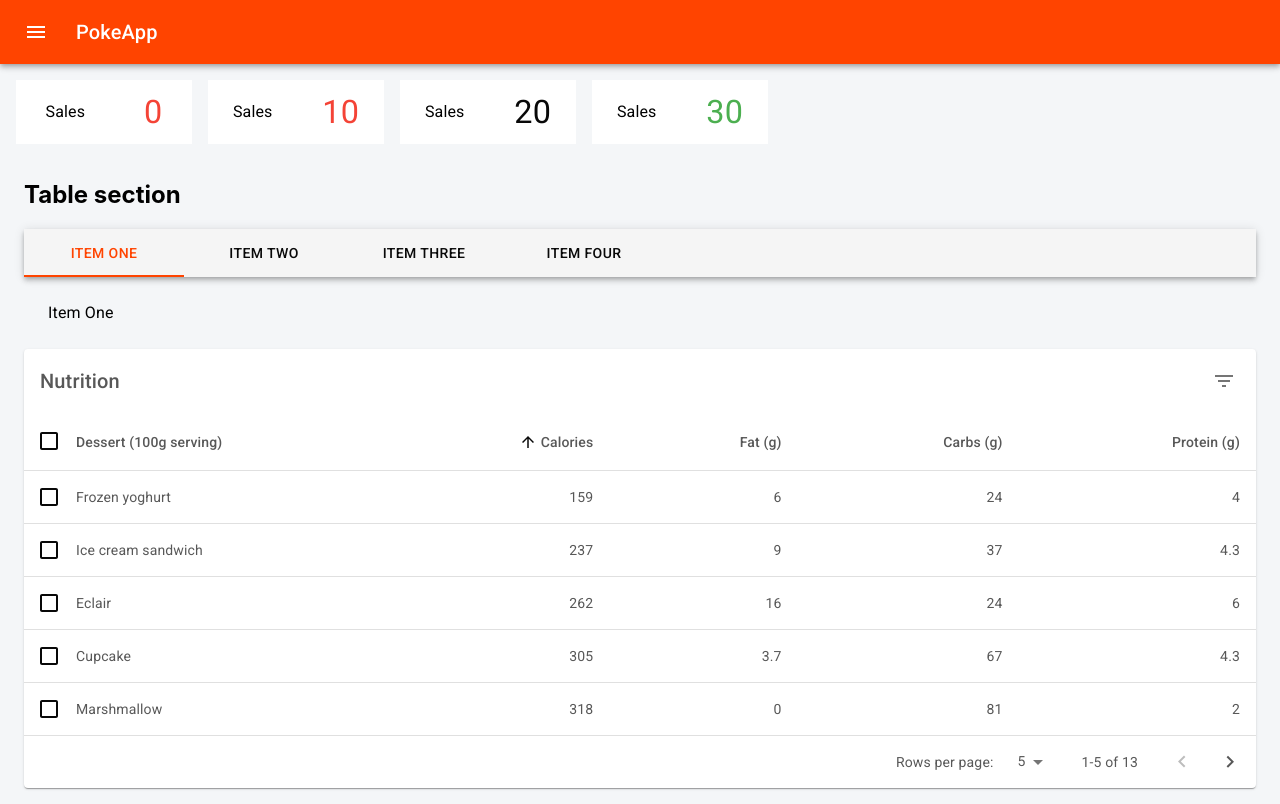
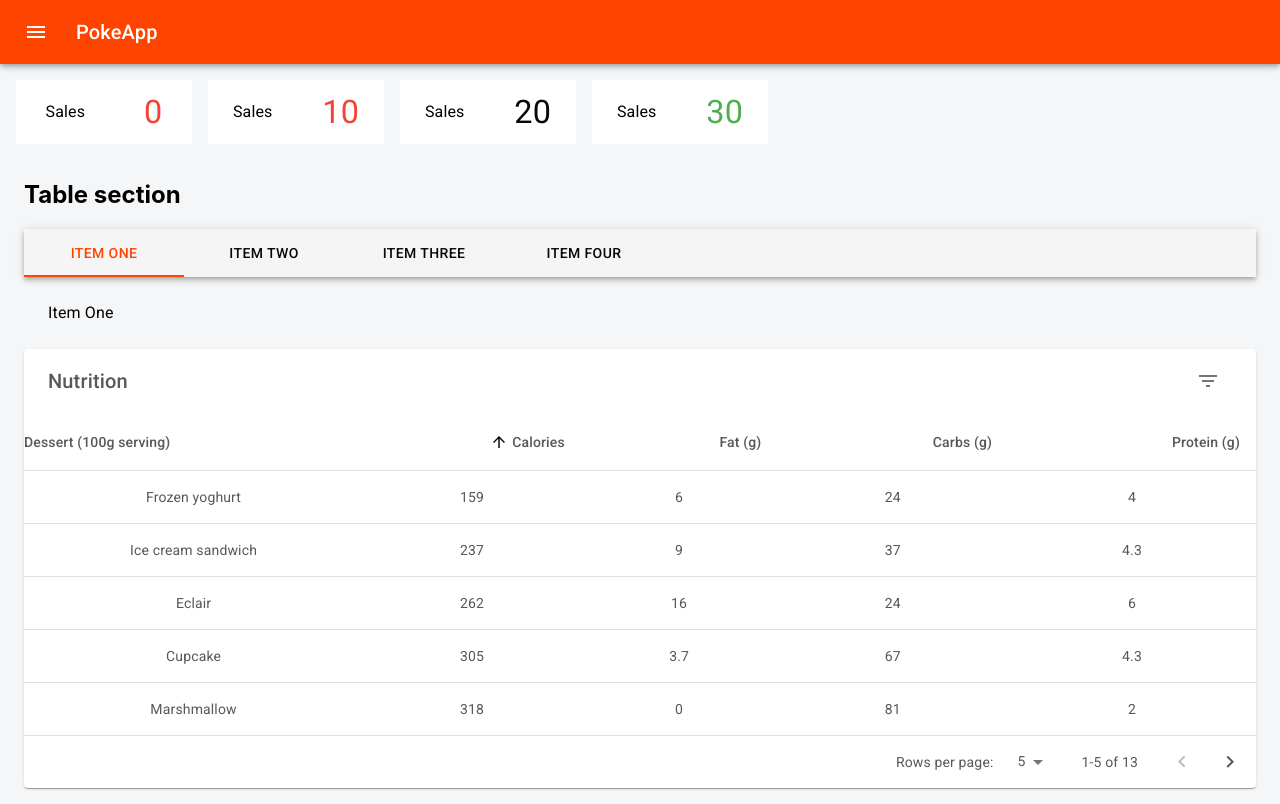
Before and after one commit to wolftrax5/pokexample, a React (Create React App) app: page / in a window 1280 px wide. Built offline with nearby package versions, Linux system fonts and the light colour scheme.

Commit message:
remove unesesari checker

```diff
--- a/src/Components/EnhancedTable/index.tsx
+++ b/src/Components/EnhancedTable/index.tsx
@@ -1,5 +1,4 @@
 import React from 'react';
-import clsx from 'clsx';
 import { createStyles, lighten, makeStyles, Theme } from '@material-ui/core/styles';
 import Table from '@material-ui/core/Table';
 import TableBody from '@material-ui/core/TableBody';
@@ -15,7 +14,6 @@ import Paper from '@material-ui/core/Paper';
 import Checkbox from '@material-ui/core/Checkbox';
 import IconButton from '@material-ui/core/IconButton';
 import Tooltip from '@material-ui/core/Tooltip';
-import DeleteIcon from '@material-ui/icons/Delete';
 import FilterListIcon from '@material-ui/icons/FilterList';
 
 interface Data {
@@ -100,7 +98,6 @@ const headCells: HeadCell[] = [
 
 interface EnhancedTableProps {
   classes: ReturnType<typeof useStyles>;
-  numSelected: number;
   onRequestSort: (event: React.MouseEvent<unknown>, property: keyof Data) => void;
   onSelectAllClick: (event: React.ChangeEvent<HTMLInputElement>) => void;
   order: Order;
@@ -109,7 +106,7 @@ interface EnhancedTableProps {
 }
 
 function EnhancedTableHead(props: EnhancedTableProps) {
-  const { classes, onSelectAllClick, order, orderBy, numSelected, rowCount, onRequestSort } = props;
+  const { classes, onSelectAllClick, order, orderBy, rowCount, onRequestSort } = props;
   const createSortHandler = (property: keyof Data) => (event: React.MouseEvent<unknown>) => {
     onRequestSort(event, property);
   };
@@ -117,14 +114,6 @@ function EnhancedTableHead(props: EnhancedTableProps) {
   return (
     <TableHead>
       <TableRow>
-        <TableCell padding="checkbox">
-          <Checkbox
-            indeterminate={numSelected > 0 && numSelected < rowCount}
-            checked={rowCount > 0 && numSelected === rowCount}
-            onChange={onSelectAllClick}
-            inputProps={{ 'aria-label': 'select all desserts' }}
-          />
-        </TableCell>
         {headCells.map((headCell) => (
           <TableCell
             key={headCell.id}
@@ -174,41 +163,21 @@ const useToolbarStyles = makeStyles((theme: Theme) =>
 );
 
 interface EnhancedTableToolbarProps {
-  numSelected: number;
 }
 
 const EnhancedTableToolbar = (props: EnhancedTableToolbarProps) => {
   const classes = useToolbarStyles();
-  const { numSelected } = props;
 
   return (
-    <Toolbar
-      className={clsx(classes.root, {
-        [classes.highlight]: numSelected > 0,
-      })}
-    >
-      {numSelected > 0 ? (
-        <Typography className={classes.title} color="inherit" variant="subtitle1" component="div">
-          {numSelected} selected
-        </Typography>
-      ) : (
+    <Toolbar>
       <Typography className={classes.title} variant="h6" id="tableTitle" component="div">
         Nutrition
       </Typography>
-      )}
-      {numSelected > 0 ? (
-        <Tooltip title="Delete">
-          <IconButton aria-label="delete">
-            <DeleteIcon />
-          </IconButton>
-        </Tooltip>
-      ) : (
       <Tooltip title="Filter list">
         <IconButton aria-label="filter list">
           <FilterListIcon />
         </IconButton>
       </Tooltip>
-      )}
     </Toolbar>
   );
 };
@@ -300,7 +269,7 @@ export  function EnhancedTable() {
   return (
     <div className={classes.root}>
       <Paper className={classes.paper}>
-        <EnhancedTableToolbar numSelected={selected.length} />
+        <EnhancedTableToolbar />
         <TableContainer>
           <Table
             className={classes.table}
@@ -310,7 +279,6 @@ export  function EnhancedTable() {
           >
             <EnhancedTableHead
               classes={classes}
-              numSelected={selected.length}
               order={order}
               orderBy={orderBy}
               onSelectAllClick={handleSelectAllClick}
@@ -322,7 +290,7 @@ export  function EnhancedTable() {
                 .slice(page * rowsPerPage, page * rowsPerPage + rowsPerPage)
                 .map((row, index) => {
                   const isItemSelected = isSelected(row.name);
-                  const labelId = `enhanced-table-checkbox-${index}`;
+                  const labelId = `enhanced-table-${index}`;
 
                   return (
                     <TableRow
@@ -334,19 +302,13 @@ export  function EnhancedTable() {
                       key={row.name}
                       selected={isItemSelected}
                     >
-                      <TableCell padding="checkbox">
-                        <Checkbox
-                          checked={isItemSelected}
-                          inputProps={{ 'aria-labelledby': labelId }}
-                        />
-                      </TableCell>
-                      <TableCell component="th" id={labelId} scope="row" padding="none">
+                      <TableCell component="th" align="center" id={labelId} scope="row" padding="none">
                         {row.name}
                       </TableCell>
-                      <TableCell align="right">{row.calories}</TableCell>
-                      <TableCell align="right">{row.fat}</TableCell>
-                      <TableCell align="right">{row.carbs}</TableCell>
-                      <TableCell align="right">{row.protein}</TableCell>
+                      <TableCell align="center">{row.calories}</TableCell>
+                      <TableCell align="center">{row.fat}</TableCell>
+                      <TableCell align="center">{row.carbs}</TableCell>
+                      <TableCell align="center">{row.protein}</TableCell>
                     </TableRow>
                   );
                 })}
```
Lines whose indentation alone changed are shown as unchanged.
